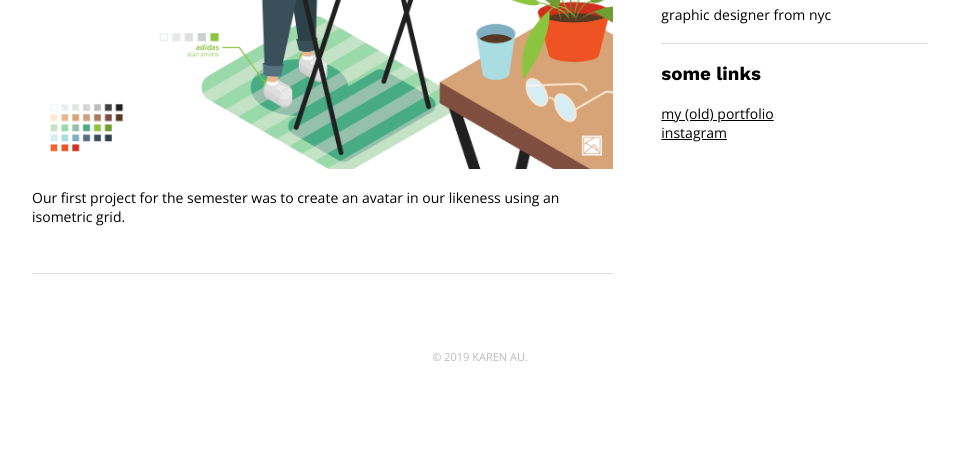
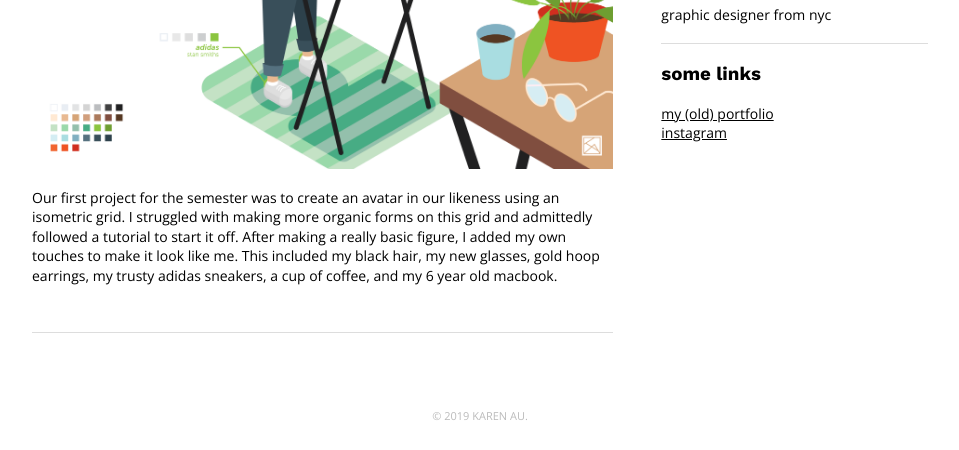
Before and after one commit to Binghamton-University-Design/web-journal-karen-au, a plain HTML site: page index.html in a window 1280 px wide. Shown: the part 431-881 px from the top of the page, without its empty margins (160-1119 px from the left). Before the commit the page ends 822 px from the top, so only its background shows below. Drawn offline with nearby package versions, Linux system fonts and the light colour scheme.

Commit message:
09/08/2019 pt.2

```diff
--- a/index.html
+++ b/index.html
@@ -27,7 +27,7 @@
 					<h2>project one :
 						personal isometric avatar</h2>
 					<p><img src="images/karenau_isometricavatar_banner-01.png"></p>
-					<p>Our first project for the semester was to create an avatar in our likeness using an isometric grid.
+					<p>Our first project for the semester was to create an avatar in our likeness using an isometric grid. I struggled with making more organic forms on this grid and admittedly followed a tutorial to start it off. After making a really basic figure, I added my own touches to make it look like me. This included my black hair, my new glasses, gold hoop earrings, my trusty adidas sneakers, a cup of coffee, and my 6 year old macbook.
 					</p>
 				</div>
 				<!-- End item -->
```
